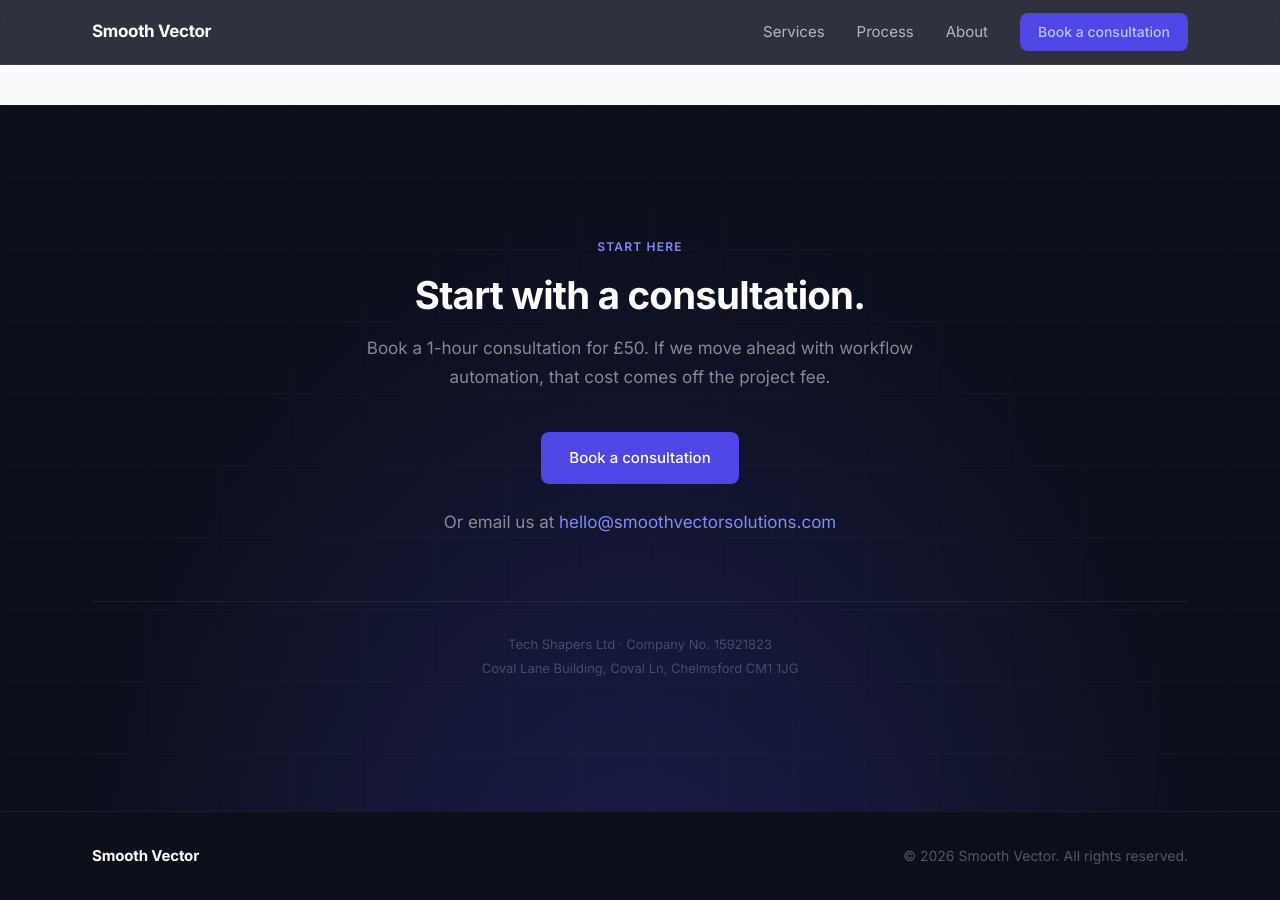
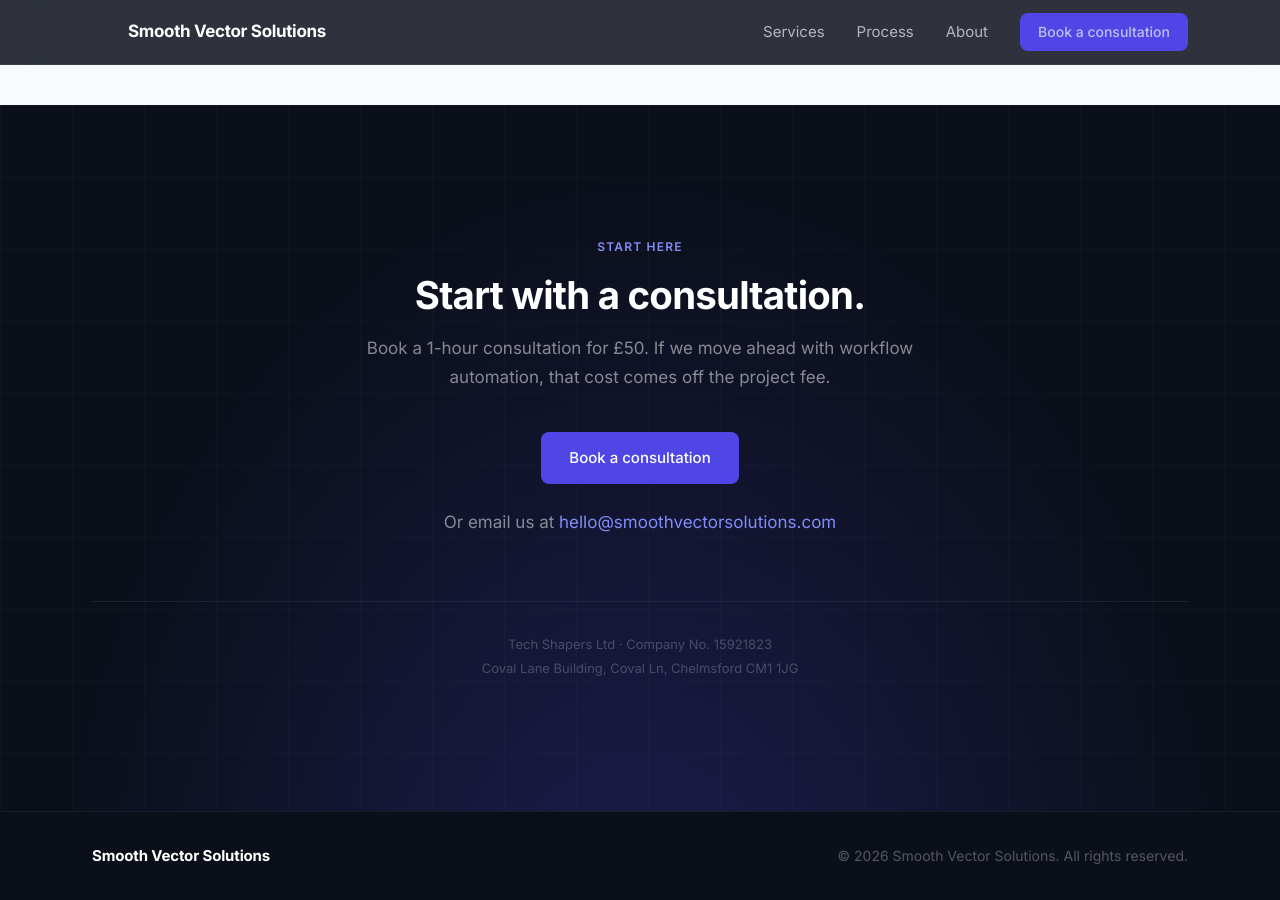
Before and after one commit to Smooth-Vector/smooth-vector, a Jekyll site: the page built from index.html, in a window 1280 px wide and 900 px high, scrolled down 6415 px. Built offline with Jekyll 4.4.1, drawn with Linux system fonts in a browser that asks for light colours.

Commit message:
Rename to Smooth Vector Solutions, wire in logo placeholder
- Update site title in _config.yml to "Smooth Vector Solutions"
- Add logo <img> slot in nav-brand (wired to assets/images/logo.svg)
- Update footer brand text to match
- Add .nav-logo CSS (height 28px, flex row with brand text)
- Add empty logo.svg placeholder for future artwork

Co-Authored-By: Claude Sonnet 4.6 <noreply@anthropic.com>

```diff
--- a/_config.yml
+++ b/_config.yml
@@ -1,4 +1,4 @@
-title: Smooth Vector
+title: Smooth Vector Solutions
 description: Strategic consultancy for modern businesses.
 baseurl: ""
 url: ""
--- a/_layouts/default.html
+++ b/_layouts/default.html
@@ -15,7 +15,10 @@
   <nav>
     <div class="container">
       <div class="nav-inner">
-        <a href="/" class="nav-brand">Smooth Vector</a>
+        <a href="/" class="nav-brand">
+          <img src="/assets/images/logo.svg" alt="Smooth Vector Solutions" class="nav-logo">
+          <span>Smooth Vector Solutions</span>
+        </a>
         <ul class="nav-links">
           <li><a href="#services">Services</a></li>
           <li><a href="#process">Process</a></li>
@@ -33,8 +36,8 @@
   <footer>
     <div class="container">
       <div class="footer-inner">
-        <span class="footer-brand">Smooth Vector</span>
-        <span class="footer-copy">&copy; {{ 'now' | date: "%Y" }} Smooth Vector. All rights reserved.</span>
+        <span class="footer-brand">Smooth Vector Solutions</span>
+        <span class="footer-copy">&copy; {{ 'now' | date: "%Y" }} Smooth Vector Solutions. All rights reserved.</span>
       </div>
     </div>
   </footer>
--- a/assets/css/main.css
+++ b/assets/css/main.css
@@ -159,11 +159,20 @@ nav {
 }
 
 .nav-brand {
+  display: flex;
+  align-items: center;
+  gap: 0.5rem;
   font-weight: 700;
   font-size: 1.0625rem;
   color: var(--white);
   text-decoration: none;
   letter-spacing: -0.02em;
+}
+
+.nav-logo {
+  display: block;
+  height: 28px;
+  width: auto;
 }
 
 .nav-links {
--- a/index.html
+++ b/index.html
@@ -49,14 +49,14 @@ description: Smooth Vector helps SMEs and growing organisations improve efficien
         <div class="tech-ribbon-item"><img src="https://cdn.simpleicons.org/n8n" alt="" width="28" height="28" loading="eager"></div>
         <div class="tech-ribbon-item"><img src="https://cdn.simpleicons.org/zapier" alt="" width="28" height="28" loading="eager"></div>
         <div class="tech-ribbon-item"><img src="https://cdn.simpleicons.org/make" alt="" width="28" height="28" loading="eager"></div>
-        <div class="tech-ribbon-item tech-ribbon-item--color"><img src="https://upload.wikimedia.org/wikipedia/commons/a/a9/Amazon_Web_Services_2025.svg" alt="" width="28" height="28" loading="eager"></div>
+        <div class="tech-ribbon-item tech-ribbon-item--color"><img src="https://upload.wikimedia.org/wikipedia/commons/9/93/Amazon_Web_Services_Logo.svg" alt="" width="28" height="28" loading="eager"></div>
         <div class="tech-ribbon-item"><img src="https://cdn.simpleicons.org/googlecloud" alt="" width="28" height="28" loading="eager"></div>
         <div class="tech-ribbon-item"><img src="https://cdn.simpleicons.org/docker" alt="" width="28" height="28" loading="eager"></div>
         <div class="tech-ribbon-item"><img src="https://cdn.simpleicons.org/terraform" alt="" width="28" height="28" loading="eager"></div>
         <div class="tech-ribbon-item tech-ribbon-item--color"><img src="https://upload.wikimedia.org/wikipedia/commons/f/f9/Salesforce.com_logo.svg" alt="" width="28" height="28" loading="eager"></div>
         <div class="tech-ribbon-item"><img src="https://cdn.simpleicons.org/hubspot" alt="" width="28" height="28" loading="eager"></div>
         <div class="tech-ribbon-item tech-ribbon-item--color"><img src="https://upload.wikimedia.org/wikipedia/commons/d/d5/Slack_icon_2019.svg" alt="" width="28" height="28" loading="eager"></div>
-        <div class="tech-ribbon-item tech-ribbon-item--color"><img src="https://upload.wikimedia.org/wikipedia/commons/8/88/Microsoft_Office_Teams_%282018–present%29.svg" alt="" width="28" height="28" loading="eager"></div>
+        <div class="tech-ribbon-item tech-ribbon-item--color"><img src="https://upload.wikimedia.org/wikipedia/commons/0/07/Microsoft_Office_Teams_%282025%E2%80%93present%29.svg" alt="" width="28" height="28" loading="eager"></div>
         <div class="tech-ribbon-item"><img src="https://cdn.simpleicons.org/xero" alt="" width="28" height="28" loading="eager"></div>
         <div class="tech-ribbon-item"><img src="https://cdn.simpleicons.org/quickbooks" alt="" width="28" height="28" loading="eager"></div>
         <div class="tech-ribbon-item"><img src="https://cdn.simpleicons.org/stripe" alt="" width="28" height="28" loading="eager"></div>
```
Also changed, not shown: assets/images/logo.svg (added).
